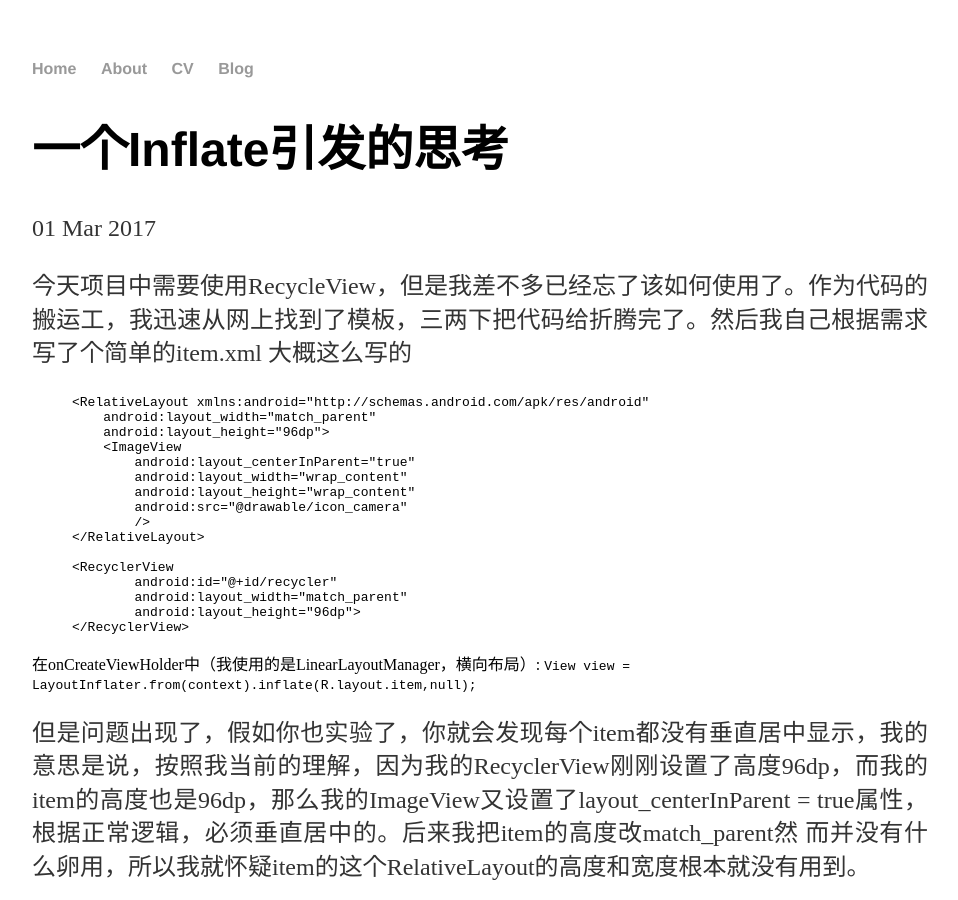
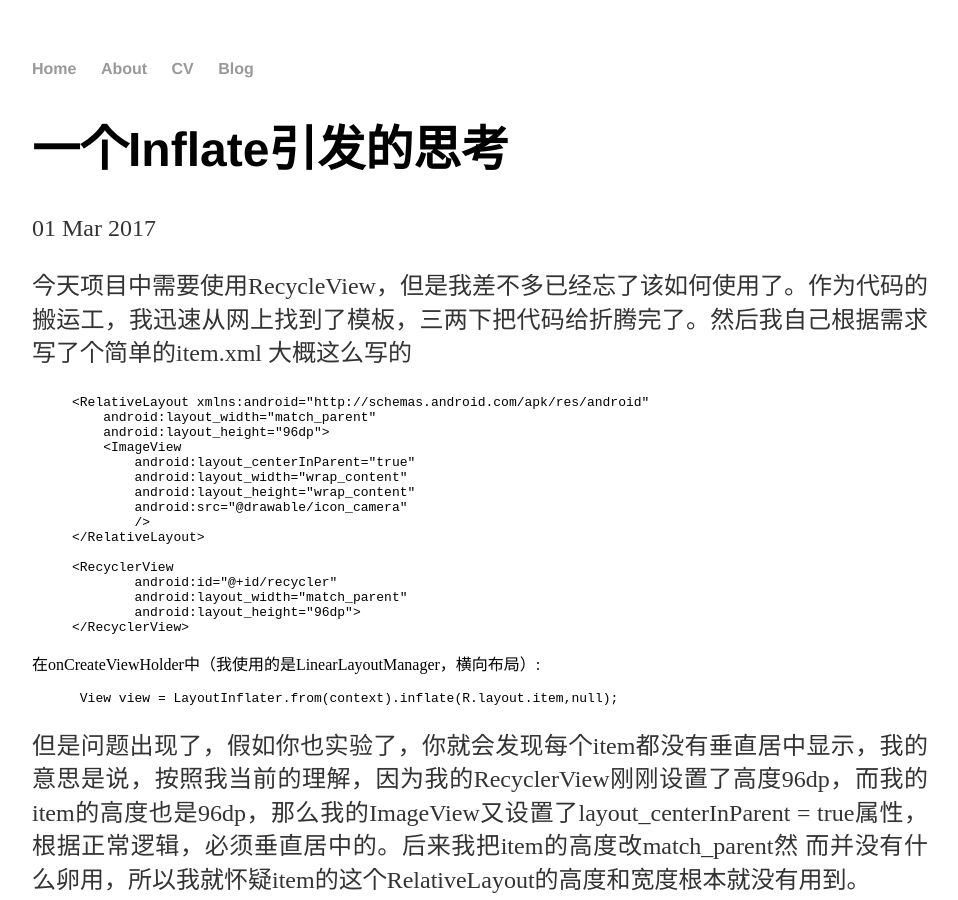
Before and after one commit to qiaojun2016/qiaojun2016.github.io, a Jekyll site: the page built from _posts/2017-03-01-my-first-article.html, in a window 1280 px wide and 900 px high. Shown: the whole window, without its empty margins (160-1118 px from the left). Built offline with Jekyll 4.4.1, drawn with Linux system fonts in a browser that asks for light colours.

```diff
--- a/_posts/2017-03-01-my-first-article.html
+++ b/_posts/2017-03-01-my-first-article.html
@@ -7,7 +7,7 @@ title: 一个Inflate引发的思考
 <p>今天项目中需要使用RecycleView，但是我差不多已经忘了该如何使用了。作为代码的搬运工，我迅速从网上找到了模板，三两下把代码给折腾完了。然后我自己根据需求写了个简单的item.xml 大概这么写的</p>
 
 
-{% highlight ruby %}
+{% highlight java %}
 <RelativeLayout xmlns:android="http://schemas.android.com/apk/res/android"
     android:layout_width="match_parent"
     android:layout_height="96dp">
@@ -26,7 +26,7 @@ title: 一个Inflate引发的思考
 </RecyclerView>
 {% endhighlight %}
 在onCreateViewHolder中（我使用的是LinearLayoutManager，横向布局）:
-    <code> View view = LayoutInflater.from(context).inflate(R.layout.item,null); </code>
+    {% highlight java %} View view = LayoutInflater.from(context).inflate(R.layout.item,null); {% endhighlight %}
 <p>但是问题出现了，假如你也实验了，你就会发现每个item都没有垂直居中显示，我的意思是说，按照我当前的理解，因为我的RecyclerView刚刚设置了高度96dp，而我的  item的高度也是96dp，那么我的ImageView又设置了layout_centerInParent = true属性，根据正常逻辑，必须垂直居中的。后来我把item的高度改match_parent然 而并没有什么卵用，所以我就怀疑item的这个RelativeLayout的高度和宽度根本就没有用到。</p>
 那么问题出在哪呢？我直接说出来大家看看这个是不是有问题：
 <code>View view = LayoutInflater.from(context).inflate(R.layout.item, null);</code>
```
